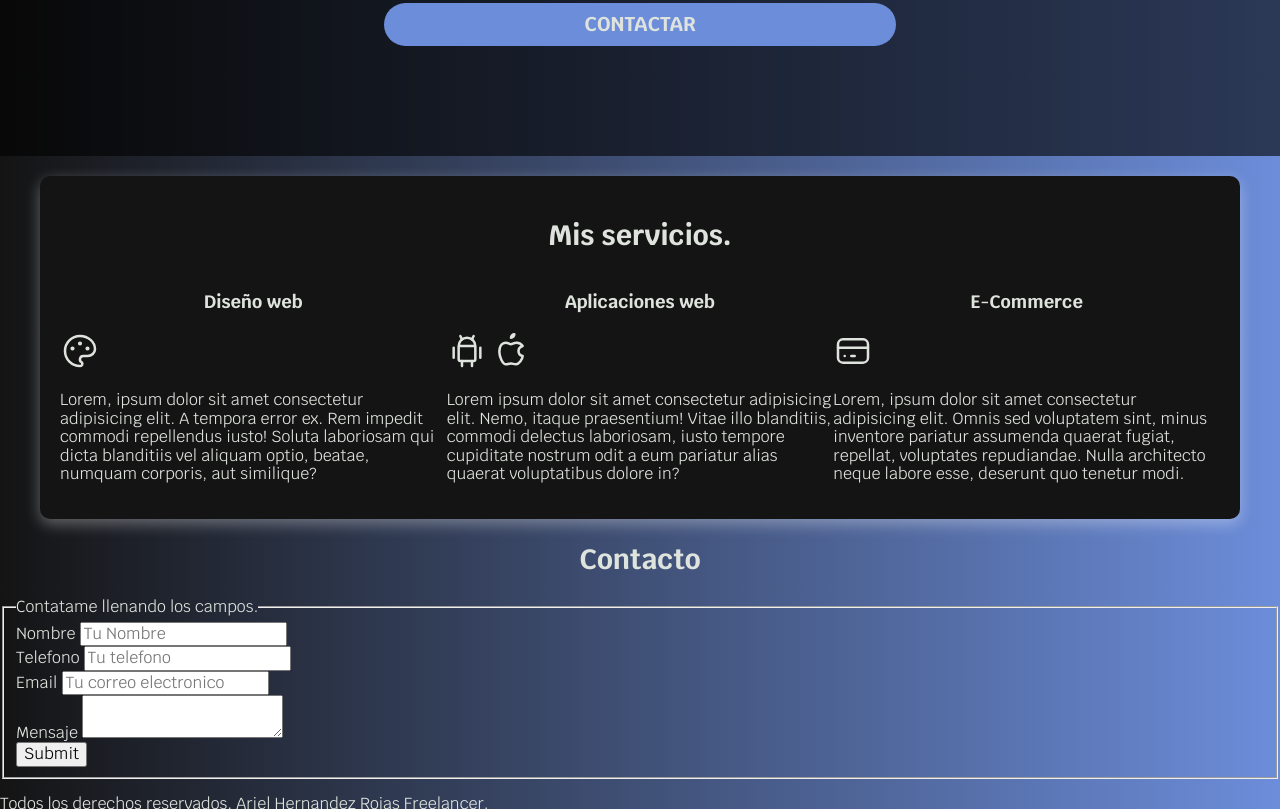
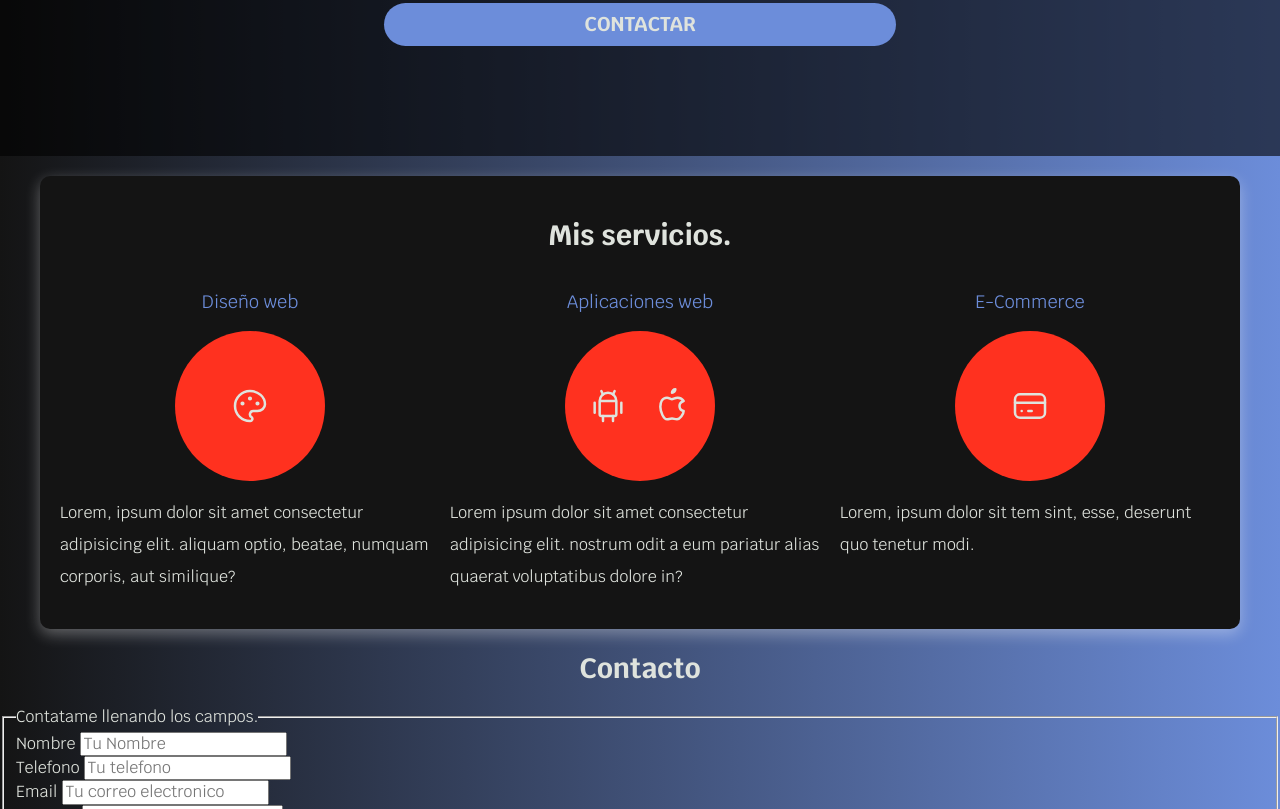
Before and after one commit to TenebrisMessor/FREELANCER, a plain HTML site: page html/index.html in a window 1280 px wide. Shown: the part 432-1241 px from the top of the page. Drawn offline with Linux system fonts and the light colour scheme.

Commit message:
Services style

```diff
--- a/css/styles.css
+++ b/css/styles.css
@@ -128,5 +128,28 @@ h1,h2,h3{
     .servicios{
         display: grid;
         grid-template-columns: repeat(3, 1fr);
+        column-gap: 1rem;
+
     }
 }
+.servicio{
+    display: flex;
+    flex-direction: column;
+    align-items: center;
+}
+.servicio h3{
+    color: var(--secundario);
+    font-weight: normal;
+}
+.servicio p{
+    line-height: 2;
+}
+.servicio .iconos{
+    height: 15rem;
+    width: 15rem;
+    background-color: var(--primario);
+    border-radius: 50%;
+    display: flex;
+    justify-content: space-evenly;
+    align-items: center;
+}
--- a/html/index.html
+++ b/html/index.html
@@ -45,8 +45,9 @@
 <main class="contenedor sombra">
     <h2>Mis servicios.</h2>
     <div class="servicios">
-        <section>
+        <section class="servicio">
             <h3>Diseño web</h3>
+            <div class="iconos">
                 <svg xmlns="http://www.w3.org/2000/svg" class="icon icon-tabler icon-tabler-palette" width="40" height="40" viewBox="0 0 24 24" stroke-width="1.5" stroke="#DFE3DD" fill="none" stroke-linecap="round" stroke-linejoin="round">
                     <path stroke="none" d="M0 0h24v24H0z" fill="none"/>
                     <path d="M12 21a9 9 0 1 1 0 -18a9 8 0 0 1 9 8a4.5 4 0 0 1 -4.5 4h-2.5a2 2 0 0 0 -1 3.75a1.3 1.3 0 0 1 -1 2.25" />
@@ -54,11 +55,13 @@
                     <circle cx="12" cy="7.5" r=".5" fill="currentColor" />
                     <circle cx="16.5" cy="10.5" r=".5" fill="currentColor" />
                 </svg>
-            <p>Lorem, ipsum dolor sit amet consectetur adipisicing elit. A tempora error ex. Rem impedit commodi repellendus iusto! Soluta laboriosam qui dicta blanditiis vel aliquam optio, beatae, numquam corporis, aut similique?</p>
+            </div>
+            <p>Lorem, ipsum dolor sit amet consectetur adipisicing elit. aliquam optio, beatae, numquam corporis, aut similique?</p>
         </section>
 
-        <section>
+        <section class="servicio">
         <h3>Aplicaciones web</h3>
+            <div class="iconos">
                 <svg xmlns="http://www.w3.org/2000/svg" class="icon icon-tabler icon-tabler-brand-android" width="40" height="40" viewBox="0 0 24 24" stroke-width="1.5" stroke="#DFE3DD" fill="none" stroke-linecap="round" stroke-linejoin="round">
                     <path stroke="none" d="M0 0h24v24H0z" fill="none"/>
                     <line x1="4" y1="10" x2="4" y2="16" />
@@ -74,11 +77,13 @@
                     <path d="M9 7c-3 0 -4 3 -4 5.5c0 3 2 7.5 4 7.5c1.088 -.046 1.679 -.5 3 -.5c1.312 0 1.5 .5 3 .5s4 -3 4 -5c-.028 -.01 -2.472 -.403 -2.5 -3c-.019 -2.17 2.416 -2.954 2.5 -3c-1.023 -1.492 -2.951 -1.963 -3.5 -2c-1.433 -.111 -2.83 1 -3.5 1c-.68 0 -1.9 -1 -3 -1z" />
                     <path d="M12 4a2 2 0 0 0 2 -2a2 2 0 0 0 -2 2" />
                 </svg>
-            <p>Lorem ipsum dolor sit amet consectetur adipisicing elit. Nemo, itaque praesentium! Vitae illo blanditiis, commodi delectus laboriosam, iusto tempore cupiditate nostrum odit a eum pariatur alias quaerat voluptatibus dolore in?</p>
+            </div>
+                <p>Lorem ipsum dolor sit amet consectetur adipisicing elit. nostrum odit a eum pariatur alias quaerat voluptatibus dolore in?</p>
         </section>
 
-        <section>
+        <section class="servicio">
             <h3>E-Commerce</h3>
+            <div class="iconos">
                 <svg xmlns="http://www.w3.org/2000/svg" class="icon icon-tabler icon-tabler-credit-card" width="40" height="40" viewBox="0 0 24 24" stroke-width="1.5" stroke="#DFE3DD" fill="none" stroke-linecap="round" stroke-linejoin="round">
                     <path stroke="none" d="M0 0h24v24H0z" fill="none"/>
                     <rect x="3" y="5" width="18" height="14" rx="3" />
@@ -86,7 +91,8 @@
                     <line x1="7" y1="15" x2="7.01" y2="15" />
                     <line x1="11" y1="15" x2="13" y2="15" />
                 </svg>
-            <p>Lorem, ipsum dolor sit amet consectetur adipisicing elit. Omnis sed voluptatem sint, minus inventore pariatur assumenda quaerat fugiat, repellat, voluptates repudiandae. Nulla architecto neque labore esse, deserunt quo tenetur modi.</p>
+            </div>
+                <p>Lorem, ipsum dolor sit tem sint, esse, deserunt quo tenetur modi.</p>
         </section>
     </div>
 </main>
```
Lines whose indentation alone changed are shown as unchanged.
